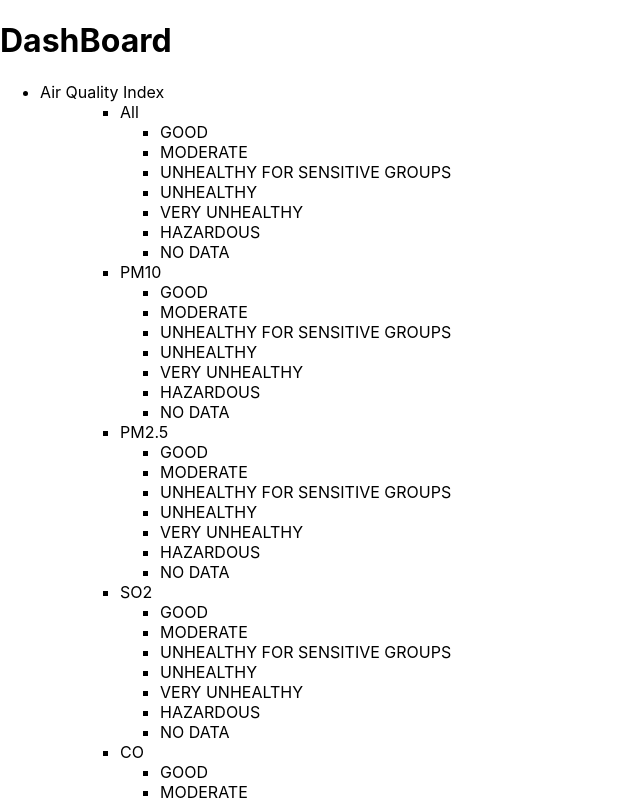
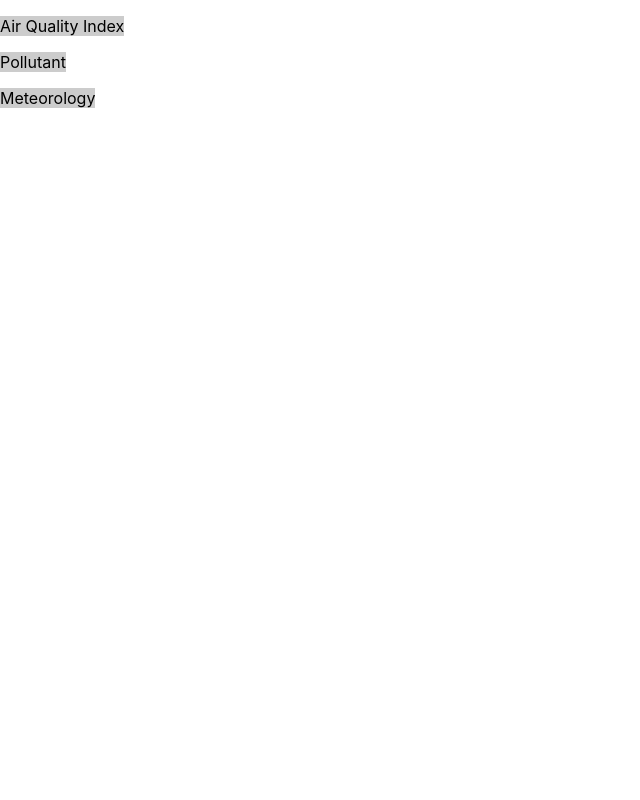
Before and after one commit to chensamet/Envitech-Home-Assign, a React (Create React App) app in the folder client/: page / in a window 1280 px wide. Shown: the top 800 px of the page, without its empty margins (0-640 px from the left). Built offline with nearby package versions, Linux system fonts and the light colour scheme.

Commit message:
Before the hierarchy changes

```diff
--- a/client/src/App.css
+++ b/client/src/App.css
@@ -1,4 +1,4 @@
-.App {
+/* .App {
   text-align: center;
 }
 
@@ -36,3 +36,4 @@
     transform: rotate(360deg);
   }
 }
+ */
--- a/client/src/App.js
+++ b/client/src/App.js
@@ -1,9 +1,17 @@
-import logo from './logo.svg';
-import './App.css';
-import DashBoard from './components/DashBoard';
+import logo from "./logo.svg";
+import "./App.css";
+import DashBoard from "./components/DashBoard";
+import Legend from "./components/Legend";
+import { Fragment } from "react";
+import React, { useState } from 'react';
 
-const  App = () =>  (
- <DashBoard/>
-)
+
+
+const App = () => (
+  <Fragment>
+    <DashBoard />
+    <Legend />
+  </Fragment>
+);
 
 export default App;
--- /dev/null
+++ b/client/src/components/DashBoard.css
@@ -0,0 +1,30 @@
+ul{
+    list-style:none;
+    padding:0;
+  }
+
+  ul li{
+    position:relative;
+  }
+
+  #navbar > ul > li{
+    display:inline-block;
+    background-color: #ccc;
+  }
+
+  #navbar ul ul{
+    display:none;
+    position:absolute;
+    top:100%;
+    background-color:#fadde8;
+  }
+
+  #navbar ul li:hover > ul{
+    display:block;
+  }
+
+  #navbar ul ul ul{
+    top:0;
+    left:100%;
+    background-color:#71efd3;
+  }
--- a/client/src/components/DashBoard.js
+++ b/client/src/components/DashBoard.js
@@ -1,5 +1,8 @@
 import React, {Fragment} from 'react'
 import Legends from '../Legends.json';
+import './DashBoard.css';
+import Legend from './Legend'
+
 
 const onClickButton = (e) => {
     console.log("On click");
@@ -16,38 +19,42 @@ const legendByLegendID = Legends.Legends.reduce((acc, a) =>
  const DashBoard = () => {
     return (
         <Fragment>
-            <h1>DashBoard</h1>
+
+            {/* <h1>DashBoard</h1> */}
+            <section id="navbar">
             {
                 Legends.MonitorType.map(monitorType =>
                     {
-                        return <ul>
-                            <li key={monitorType.Id}>{monitorType.description}</li>
-                            <ul>
+                        return  <ul>
+                            <li key={monitorType.Id}>{monitorType.description}
                                 {
                                     monitorByMonitorTypeID[monitorType.Id].map(monitor =>
                                     {
                                         return <ul>
-                                            <li>{monitor.Name}</li>
-                                            <ul>
-                                                {
-                                                    legendByLegendID[monitorType.LegendId].map(legend =>
+                                            <li>{monitor.Name}
+                                                <ul>
                                                     {
-                                                        return legend.tags.map(tag => {
-                                                            return <li color={tag.Color}>{tag.Label}</li>
-                                                        })
 
-                                                    })
-                                                }
-                                            </ul>
+                                                        // legendByLegendID[monitorType.LegendId].map(legend =>
+                                                        // {
+                                                        //     return legend.tags.map(tag => {
+                                                        //         return <li color={tag.Color}>{tag.Label}</li>
+                                                        //     })
+
+                                                        // })
+                                                    }
+                                                </ul>
+                                            </li>
                                         </ul>
                                     })
                                 }
-                            </ul>
+                            </li>
                         </ul>
                     }
                 )
 
             }
+             </section>
 
 
         </Fragment>
--- /dev/null
+++ b/client/src/components/Legend.js
@@ -0,0 +1,11 @@
+import React from 'react'
+
+const  Legend = () => {
+    return (
+        <div>
+
+        </div>
+    )
+}
+
+export default Legend;
```
Also changed, not shown: client/src/components/Navbar.js (added, +11 -0 lines).
